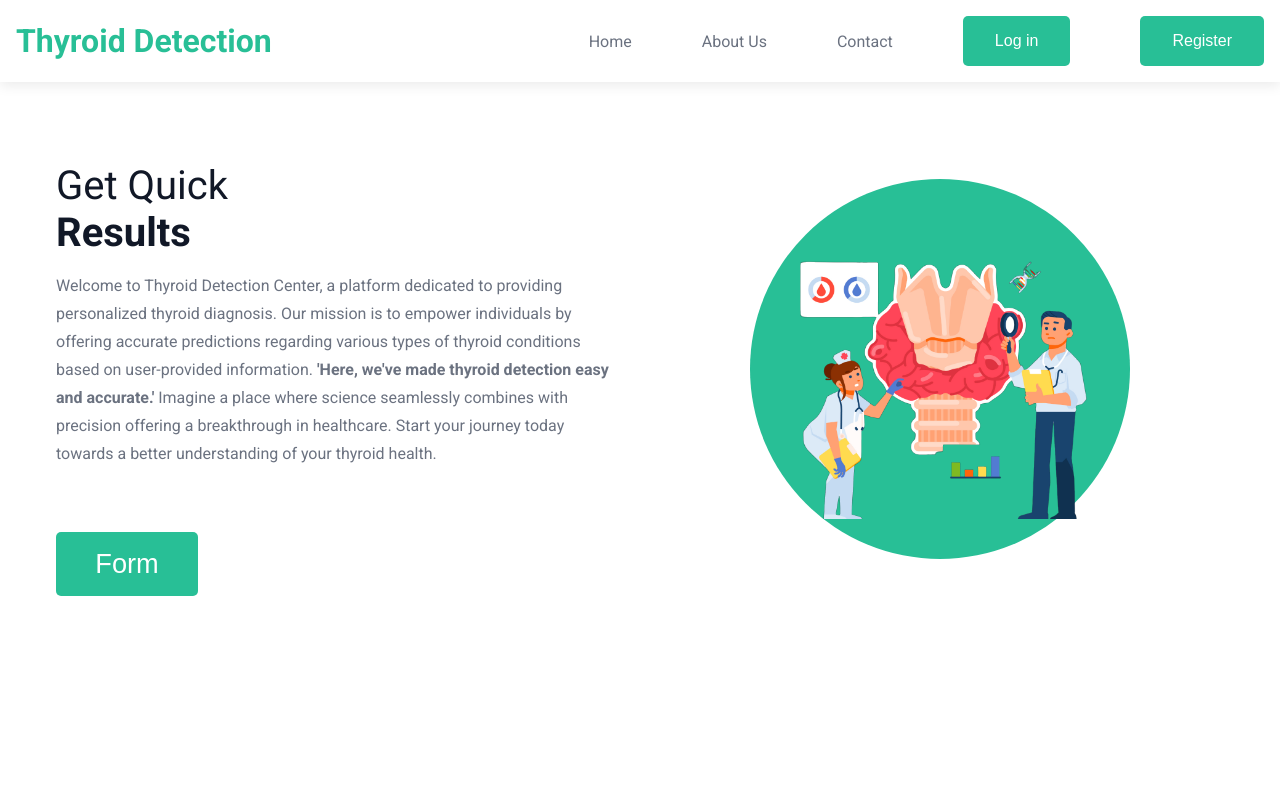
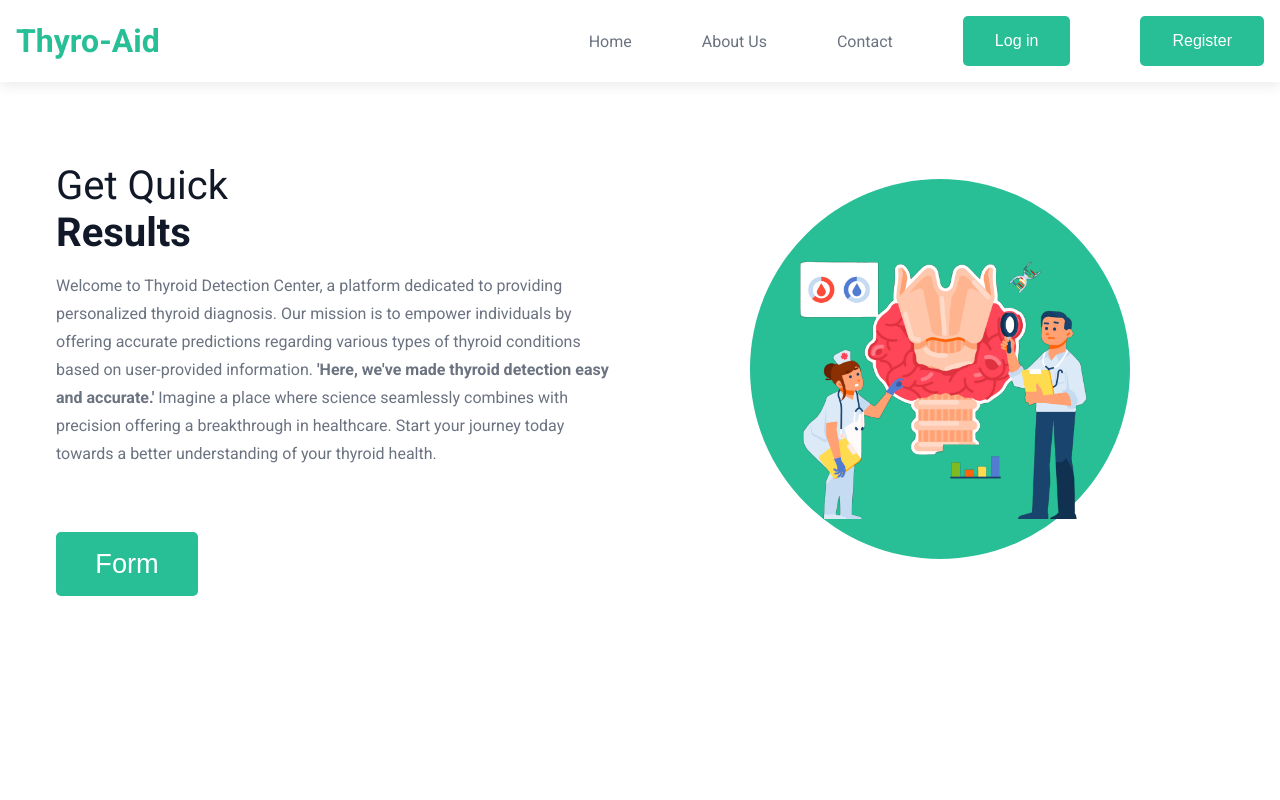
Before and after one commit to Durga-prasad-1/G63ps, a React (Create React App) app in the folder Frontend/: page / in a window 1280 px wide. Shown: the top 800 px of the page. Built offline with nearby package versions, Linux system fonts and the light colour scheme.

Commit message:
title change

```diff
--- a/Frontend/src/components/navbar/navbar.jsx
+++ b/Frontend/src/components/navbar/navbar.jsx
@@ -17,7 +17,7 @@ function Navbar(){
 
     return(
         <nav className="nav">
-            <div className="nav__logo">Thyroid Detection</div>
+            <div className="nav__logo">Thyro-Aid</div>
                 <ul className={
                 showMediaIcons ? "nav__links mobile_menu_links" : "nav__links"
                 }>
--- a/Frontend/src/components/navbar/navlink2.jsx
+++ b/Frontend/src/components/navbar/navlink2.jsx
@@ -37,7 +37,7 @@ function Navbar2(props){
     return(
         <div>
         <nav className="nav">
-            <div className="nav__logo">Thyroid Detection</div>
+            <div className="nav__logo">Thyro-Aid</div>
                 <ul className={
                 showMediaIcons ? "nav__links mobile_menu_links" : "nav__links"
                 }>
```
